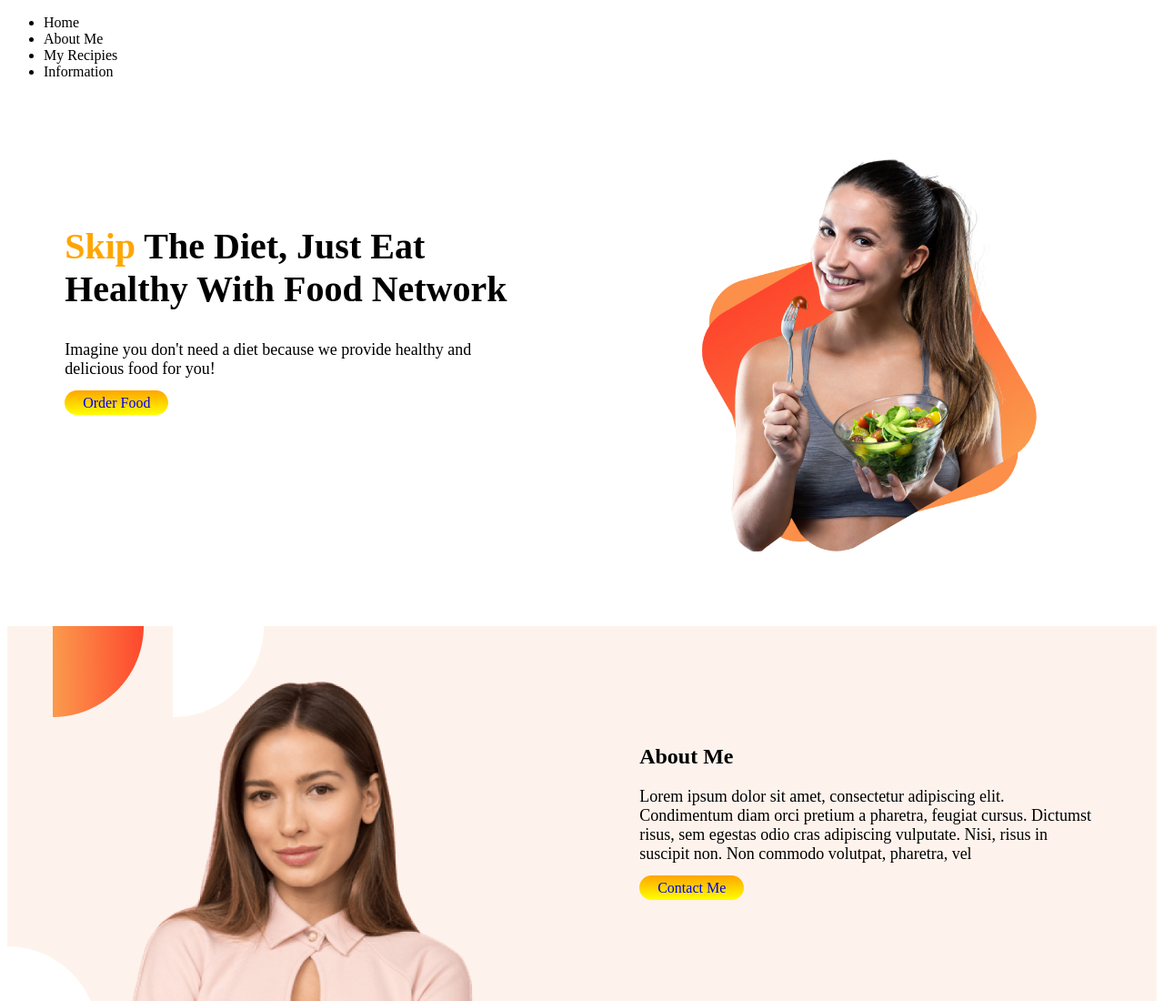
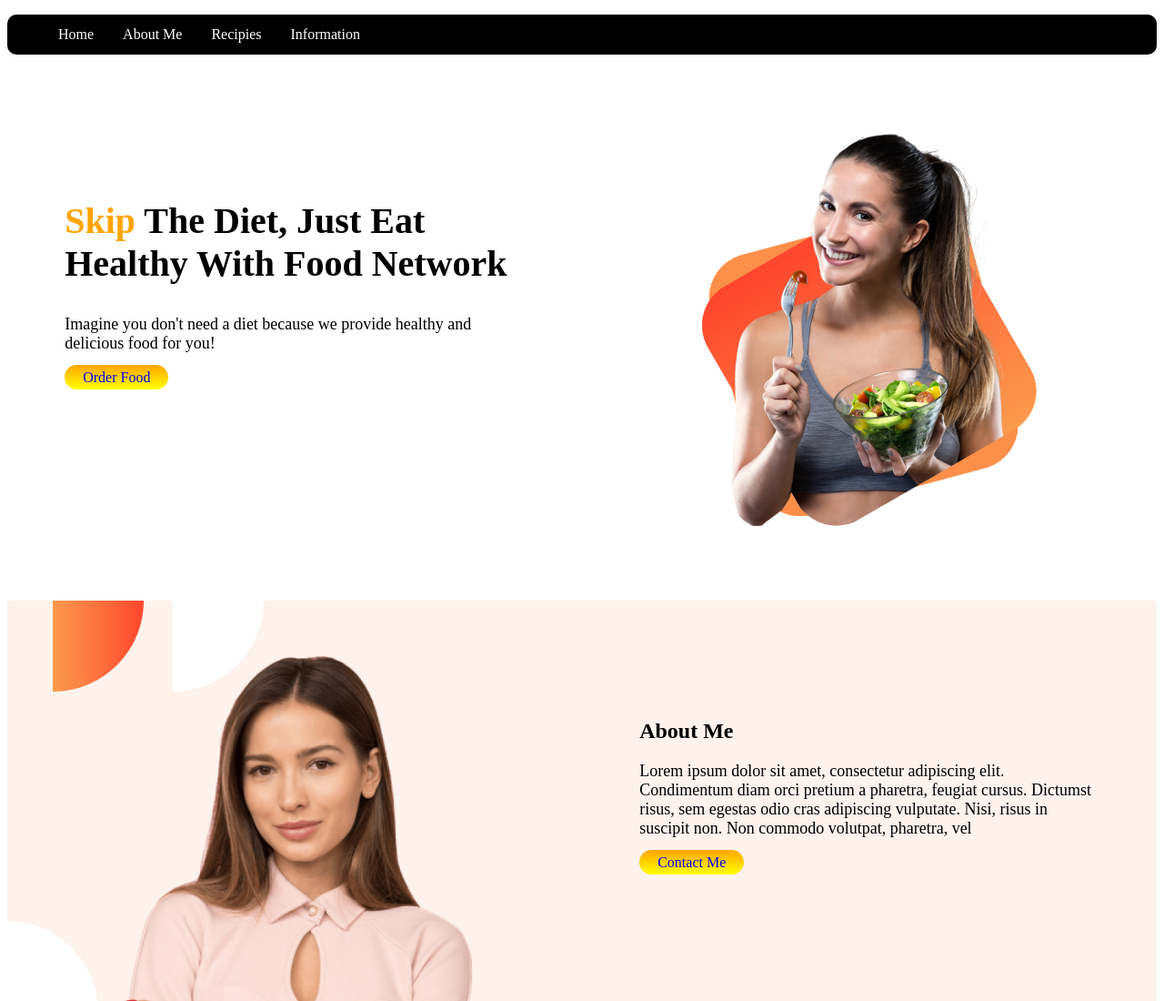
Before and after one commit to Sakil111/Food-network-website, a plain HTML site: page index.html in a window 1280 px wide. Shown: the top 1100 px of the page at 91% size. Drawn offline with Linux system fonts and the light colour scheme; a web font is replaced by a local one.

Commit message:
complete

```diff
--- a/index.html
+++ b/index.html
@@ -2,13 +2,12 @@
 <html lang="en">
 <head>
     <header>
-        <nav>
+        <nav class="navbar">
             <ul>
-                <li>Home</li>
-                <li>About Me</li>
-                <li>My Recipies</li>
-                <li>Information</li>
-
+                <li><a href="#home">Home</a></li>
+                <li><a href="#about-me">About Me</a></li>
+                <li><a href="#recipies-all">Recipies</a></li>
+                <li><a href="#information">Information</a></li>
             </ul>
         </nav>
     </header>
@@ -22,7 +21,7 @@
     <title>Food Network</title>
 </head>
 <body>
-    <section class="flexing-display">
+    <section class="flexing-display" id="home">
         <div class="half-width text-align">
             <h1><span class="orange-color">Skip</span> The Diet, Just Eat Healthy With Food Network</h1>
             <p>Imagine you don't need a diet because we provide healthy and delicious food for you!</p>
@@ -32,7 +31,7 @@
             <img src="images/female/Group 8425.png" alt="">
         </div>
     </section>
-    <section class="about flexing-display">
+    <section class="about flexing-display" id="about-me">
         <div class="half-width ">
             <img src="images/female/Person Image.png" alt="">
 
@@ -48,7 +47,7 @@
 
         </div>
     </section>
-    <section>
+    <section id="recipies-all">
         <div class="recipies">
             <h1>My recipies</h1>
             <p>Lorem Ipsum is simply dummy text of the printing and typesetting industry. Lorem Ipsum has been the industry's standard dummy text ever since the1500s.</p>
@@ -80,7 +79,7 @@
             </div>
         </div>
     </section>
-    <footer>
+    <footer id="information">
         <h1><span class="orange-color">FOOD</span> NETWORK</h1>
         <p>Eat healthy to live healthy. Live healthy to live happy</p>
     </footer>
--- a/style.css
+++ b/style.css
@@ -69,3 +69,23 @@ footer{
     width: 80%;
     border-radius: 30px;
 }
+.navbar{
+    background-color:black;
+    border-radius: 10px;
+}
+.navbar ul{
+    overflow: auto;
+
+}
+.navbar li{
+    float: left;
+    list-style: none;
+    padding: 3px 3px;
+    margin: 10px 10px;
+
+}
+.navbar li a{
+    text-decoration:none;
+    color: white;
+    padding: 3px 3px;
+}
```
